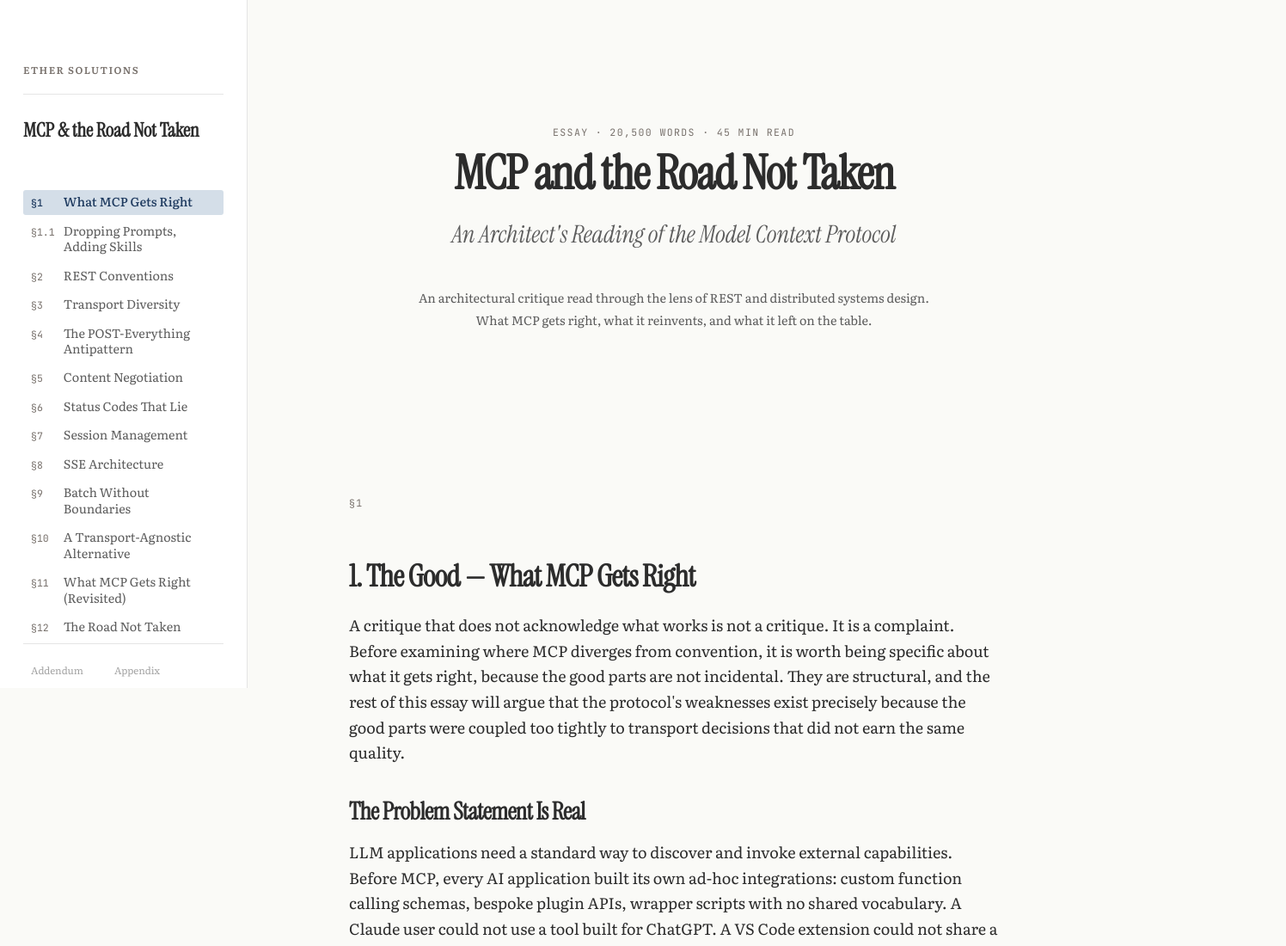
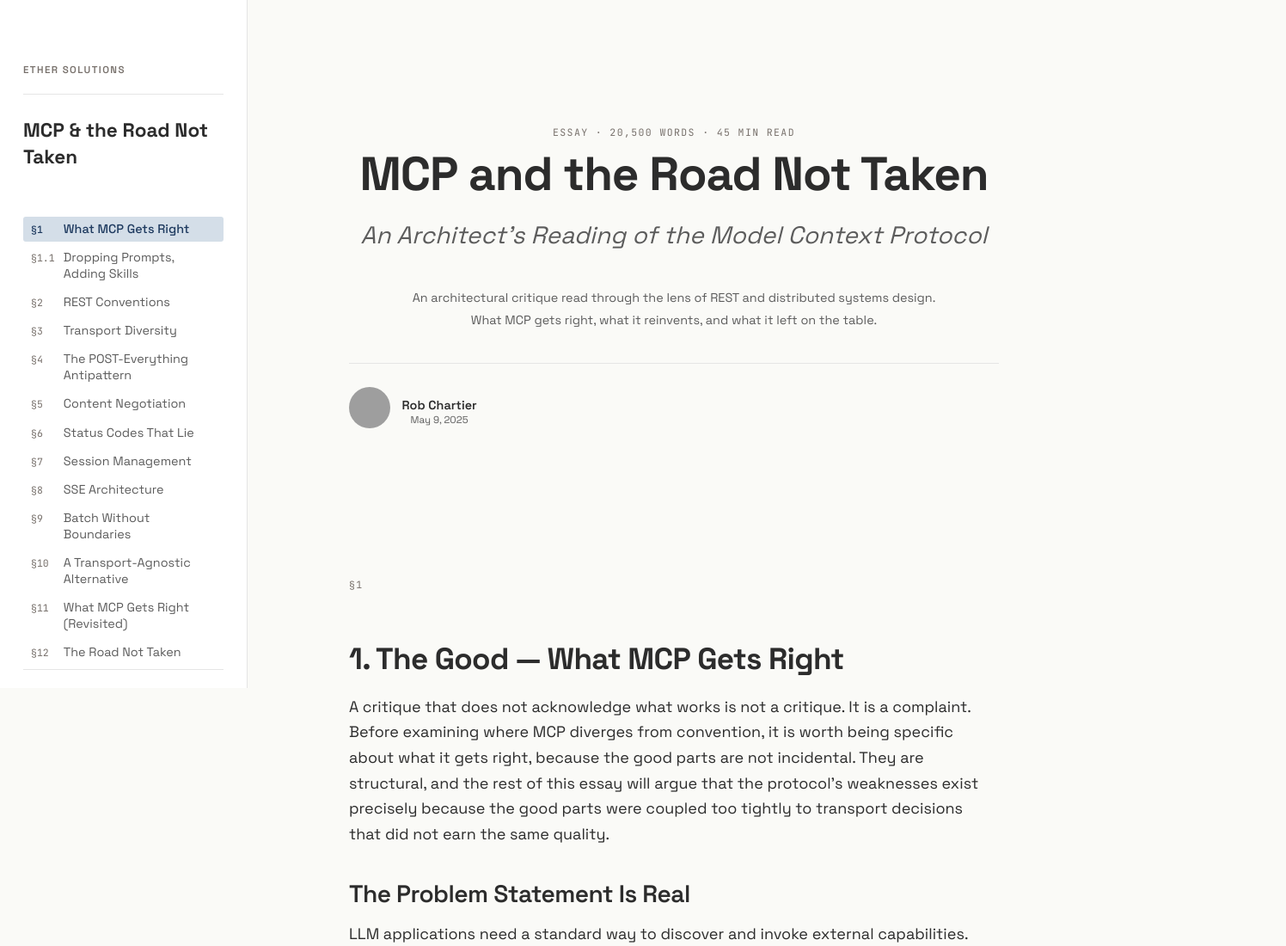
Before and after one commit to nothingmn/mcp-and-the-road-not-taken, a plain HTML site: page docs/index.html in a window 1280 px wide. Shown: the top 1100 px of the page at 86% size, 1496 px wide, since content can reach past the window. Drawn offline with Linux system fonts and the light colour scheme; grey boxes are pictures that could not be loaded.

Commit message:
Add author block, switch to Space Grotesk sans-serif

```diff
--- a/docs/index.html
+++ b/docs/index.html
@@ -9,7 +9,7 @@
   <!-- Fonts -->
   <link rel="preconnect" href="https://fonts.googleapis.com">
   <link rel="preconnect" href="https://fonts.gstatic.com" crossorigin>
-  <link href="https://fonts.googleapis.com/css2?family=Instrument+Serif:ital@0;1&family=Literata:ital,opsz,wght@0,7..72,400;0,7..72,500;0,7..72,600;0,7..72,700;1,7..72,400;1,7..72,500;1,7..72,600&family=JetBrains+Mono:wght@400;500;700&display=swap" rel="stylesheet">
+  <link href="https://fonts.googleapis.com/css2?family=Space+Grotesk:wght@300;400;500;600;700&family=JetBrains+Mono:wght@400;500;700&display=swap" rel="stylesheet">
 
   <!-- Styles -->
   <link rel="stylesheet" href="shared/tokens.css">
@@ -64,6 +64,15 @@
         An architectural critique read through the lens of REST and distributed systems design.<br>
         What MCP gets right, what it reinvents, and what it left on the table.
       </p>
+      <div class="author-block">
+        <a href="https://www.linkedin.com/in/rob-chartier/" target="_blank" rel="noopener">
+          <img class="author-block__photo" src="shared/author-photo.png" alt="Rob Chartier">
+        </a>
+        <div class="author-block__info">
+          <a class="author-block__name" href="https://www.linkedin.com/in/rob-chartier/" target="_blank" rel="noopener">Rob Chartier</a>
+          <time class="author-block__date" datetime="2025-05-09">May 9, 2025</time>
+        </div>
+      </div>
     </header>
 
 
--- a/docs/shared/tokens.css
+++ b/docs/shared/tokens.css
@@ -62,8 +62,8 @@
   /* ── Typography ── */
 
   /* Fonts */
-  --font-display:      "Instrument Serif", "Noto Serif", Georgia, serif;
-  --font-body:         "Literata", "Georgia", "Times New Roman", serif;
+  --font-display:      "Space Grotesk", -apple-system, BlinkMacSystemFont, "Segoe UI", sans-serif;
+  --font-body:         "Space Grotesk", -apple-system, BlinkMacSystemFont, "Segoe UI", sans-serif;
   --font-mono:         "JetBrains Mono", "Fira Code", "Cascadia Code", monospace;
 
   /* Size scale (modular, 1.25 ratio, body at 18px for long-form) */
--- a/docs/shared/website.css
+++ b/docs/shared/website.css
@@ -496,3 +496,45 @@
     color: var(--color-ink-light);
   }
 }
+
+/* ── Author Block ── */
+
+.author-block {
+  display: flex;
+  align-items: center;
+  gap: var(--space-3);
+  margin-top: var(--space-6);
+  padding-top: var(--space-5);
+  border-top: 1px solid var(--color-rule);
+}
+
+.author-block__photo {
+  width: 48px;
+  height: 48px;
+  border-radius: 50%;
+  object-fit: cover;
+}
+
+.author-block__info {
+  display: flex;
+  flex-direction: column;
+  line-height: 1.3;
+}
+
+.author-block__name {
+  font-family: var(--font-body);
+  font-size: var(--text-sm);
+  font-weight: var(--weight-semibold);
+  color: var(--color-ink);
+  text-decoration: none;
+}
+
+.author-block__name:hover {
+  color: var(--color-accent);
+}
+
+.author-block__date {
+  font-family: var(--font-body);
+  font-size: var(--text-xs);
+  color: var(--color-ink-light);
+}
```
Also changed, not shown: 1 other file.
